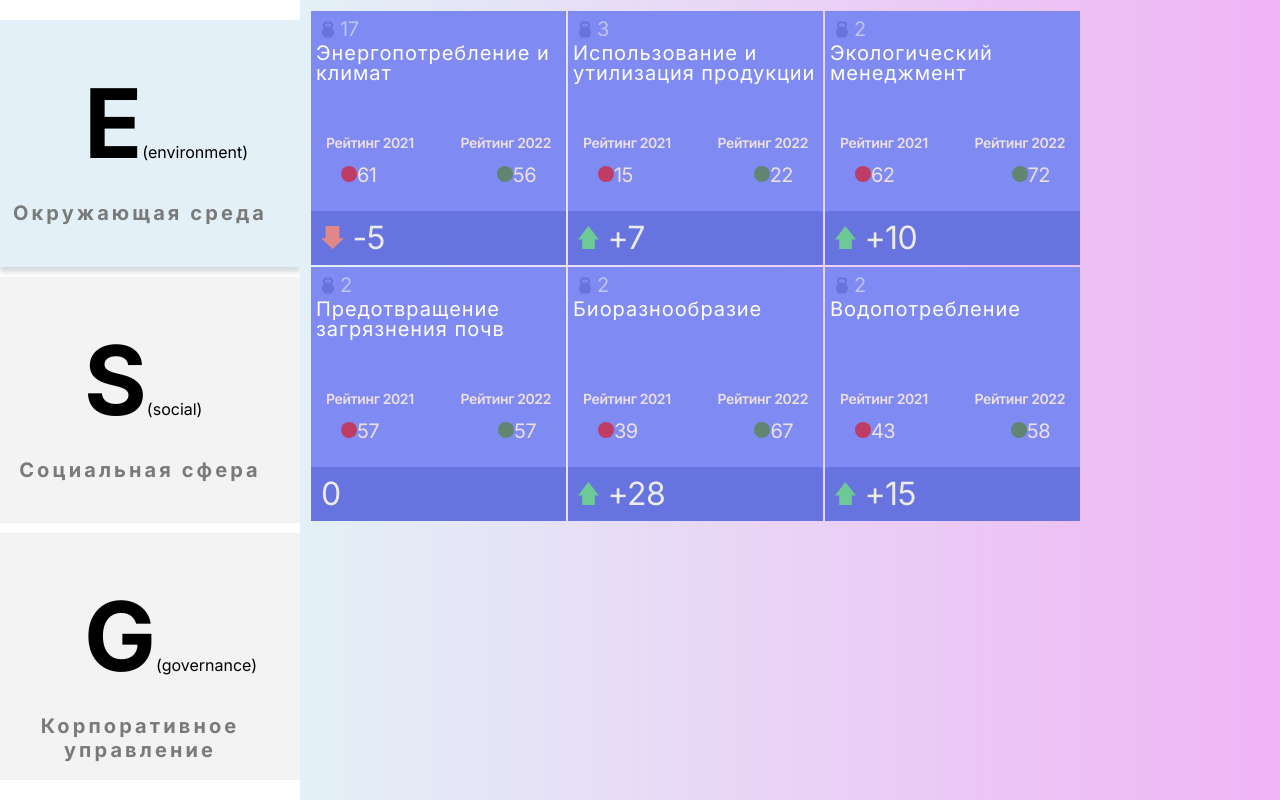
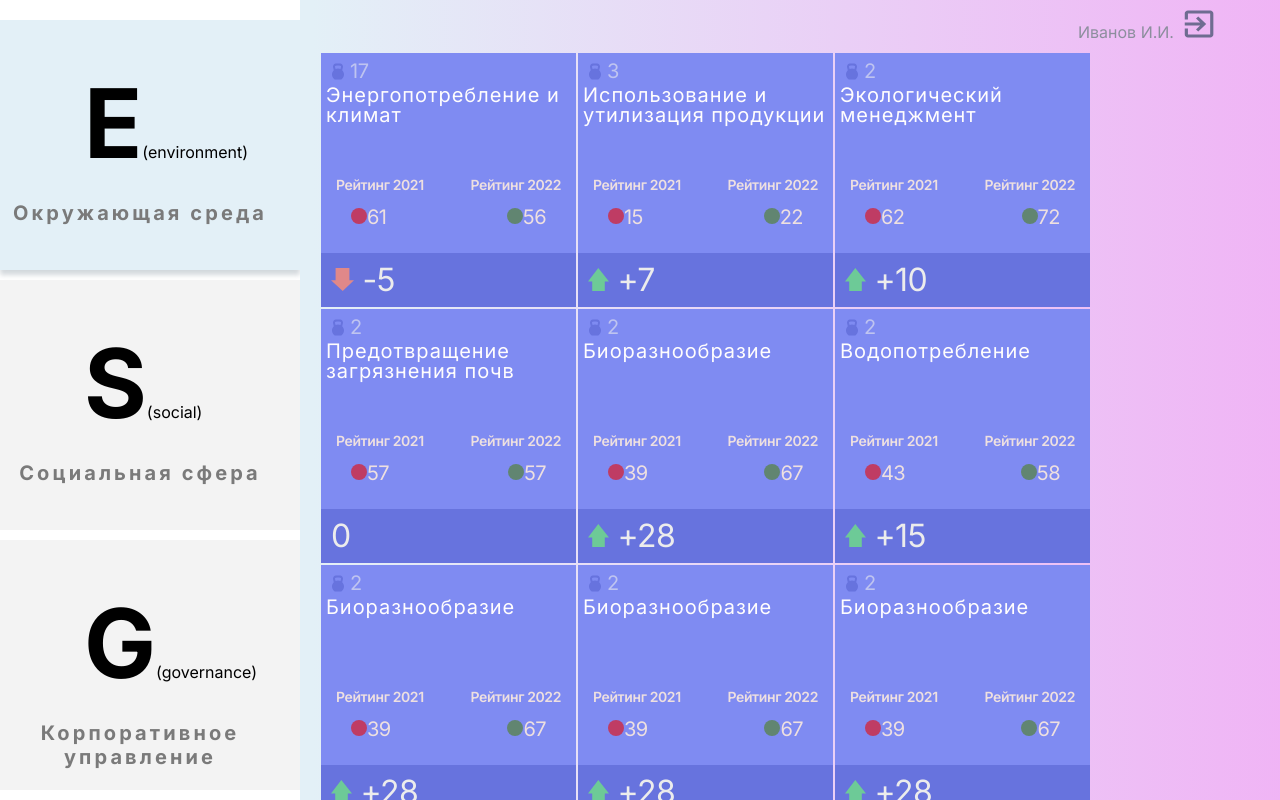
Before and after one commit to pavelgor84/team8, a React (Create React App) app: page /maindashboard in a window 1280 px wide. Shown: the top 800 px of the page. Built offline with nearby package versions, Linux system fonts and the light colour scheme.

Commit message:
gh-deploy

```diff
--- a/package.json
+++ b/package.json
@@ -1,4 +1,5 @@
 {
+  "homepage": "http://pavelgor84.github.io/team8",
   "name": "project8",
   "version": "0.1.0",
   "private": true,
@@ -14,6 +15,8 @@
   },
   "scripts": {
     "start": "react-scripts start",
+    "predeploy": "npm run build",
+    "deploy": "gh-pages -d build",
     "build": "react-scripts build",
     "test": "react-scripts test",
     "eject": "react-scripts eject"
@@ -35,5 +38,8 @@
       "last 1 firefox version",
       "last 1 safari version"
     ]
+  },
+  "devDependencies": {
+    "gh-pages": "^4.0.0"
   }
 }
--- a/src/components/mainDashBoard/Content.js
+++ b/src/components/mainDashBoard/Content.js
@@ -1,7 +1,9 @@
 import React from "react";
 import StyleContent from "./Content.module.css"
+import exit from "./icons/exit.svg"
 import db from "./esgData.json"
 import Plate from "./Plate"
+import { Link } from "react-router-dom";
 
 
 export default function Content({ esg }) {
@@ -10,8 +12,25 @@ export default function Content({ esg }) {
 
     return (
 
-        <div className={StyleContent.content}>
-            {data}
+        <div className={StyleContent.container}>
+            <div className={StyleContent.exit}>
+                Иванов И.И.<Link to="/"><img src={exit} alt="Выход" /></Link>
+            </div>
+            <div className={StyleContent.content}>
+
+                {data}
+            </div>
         </div>
+
+
     )
 }
+
+{/* <div className={StyleContent.container}>
+            <div className={StyleContent.exit}>
+                Иванов И.И. <img src={exit} alt="Выход" />
+            </div>
+            <div className={StyleContent.content}>
+                {data}
+            </div>
+            </div> */}
--- a/src/components/mainDashBoard/Content.module.css
+++ b/src/components/mainDashBoard/Content.module.css
@@ -4,6 +4,21 @@
     flex-wrap: wrap;
     align-content: flex-start;
 
+}
+
+.exit {
+    margin-left: 80%;
+    color: #8C8E9D
+}
+
+.exit img {
+    margin-left: 10px;
+}
+
+.container {
+    padding: 10px;
+    display: block;
+
 
     background: linear-gradient(90deg, #E3F0F7 1.27%, rgba(227, 117, 237, 0.54) 100%);
 }
--- a/src/components/mainDashBoard/LeftMenu.module.css
+++ b/src/components/mainDashBoard/LeftMenu.module.css
@@ -1,8 +1,9 @@
 .leftArea {
+
     padding: 20px 0;
     background-color: #fff;
     display: grid;
-    grid-template-rows: 1fr 1fr 1fr;
+    grid-template-rows: 250px 250px 250px;
     row-gap: 10px;
 }
 
--- a/src/components/mainDashBoard/esgData.json
+++ b/src/components/mainDashBoard/esgData.json
@@ -59,6 +59,96 @@
             "currentNum": "58",
             "circlePrev": "yellow",
             "circleCur": "green"
+        },
+        {
+            "weight": "2",
+            "index": "Биоразнообразие",
+            "yearLast": "2021",
+            "yearCurrent": "2022",
+            "previousNum": "39",
+            "currentNum": "67",
+            "circlePrev": "yellow",
+            "circleCur": "green"
+        },
+        {
+            "weight": "2",
+            "index": "Биоразнообразие",
+            "yearLast": "2021",
+            "yearCurrent": "2022",
+            "previousNum": "39",
+            "currentNum": "67",
+            "circlePrev": "yellow",
+            "circleCur": "green"
+        },
+        {
+            "weight": "2",
+            "index": "Биоразнообразие",
+            "yearLast": "2021",
+            "yearCurrent": "2022",
+            "previousNum": "39",
+            "currentNum": "67",
+            "circlePrev": "yellow",
+            "circleCur": "green"
+        },
+        {
+            "weight": "2",
+            "index": "Биоразнообразие",
+            "yearLast": "2021",
+            "yearCurrent": "2022",
+            "previousNum": "39",
+            "currentNum": "67",
+            "circlePrev": "yellow",
+            "circleCur": "green"
+        },
+        {
+            "weight": "2",
+            "index": "Биоразнообразие",
+            "yearLast": "2021",
+            "yearCurrent": "2022",
+            "previousNum": "39",
+            "currentNum": "67",
+            "circlePrev": "yellow",
+            "circleCur": "green"
+        },
+        {
+            "weight": "2",
+            "index": "Биоразнообразие",
+            "yearLast": "2021",
+            "yearCurrent": "2022",
+            "previousNum": "39",
+            "currentNum": "67",
+            "circlePrev": "yellow",
+            "circleCur": "green"
+        },
+        {
+            "weight": "2",
+            "index": "Биоразнообразие",
+            "yearLast": "2021",
+            "yearCurrent": "2022",
+            "previousNum": "39",
+            "currentNum": "67",
+            "circlePrev": "yellow",
+            "circleCur": "green"
+        },
+        {
+            "weight": "2",
+            "index": "Биоразнообразие",
+            "yearLast": "2021",
+            "yearCurrent": "2022",
+            "previousNum": "39",
+            "currentNum": "67",
+            "circlePrev": "yellow",
+            "circleCur": "green"
+        },
+        {
+            "weight": "2",
+            "index": "Биоразнообразие",
+            "yearLast": "2021",
+            "yearCurrent": "2022",
+            "previousNum": "39",
+            "currentNum": "67",
+            "circlePrev": "yellow",
+            "circleCur": "green"
         }
     ],
     "s": [
--- a/src/components/mainPage/MainPage.js
+++ b/src/components/mainPage/MainPage.js
@@ -25,11 +25,11 @@ export default function MainPage() {
                     <div className={Styles.linksArea}>
                         <div className={Styles.linkProvider}>
                             <img className={Styles.linkLogo} src={logo} alt="" />
-                            <a href="/test2"> Владелец показателей</a>
+                            <a href="#"> Владелец показателей</a>
                         </div>
                         <div className={Styles.linkManager}>
                             <img className={Styles.linkLogo} src={logo} alt="Руководитель функц. направления" />
-                            <a href="/test"> Руководитель функц. направления</a>
+                            <a href="#"> Руководитель функц. направления</a>
                         </div>
                         <div className={Styles.boss}>
                             <img className={Styles.linkLogo} src={logo} alt="Директор департамента" />
```
Also changed, not shown: src/components/mainDashBoard/icons/exit.svg (added), 1 other file (tests, documents, lock files or other folders).
